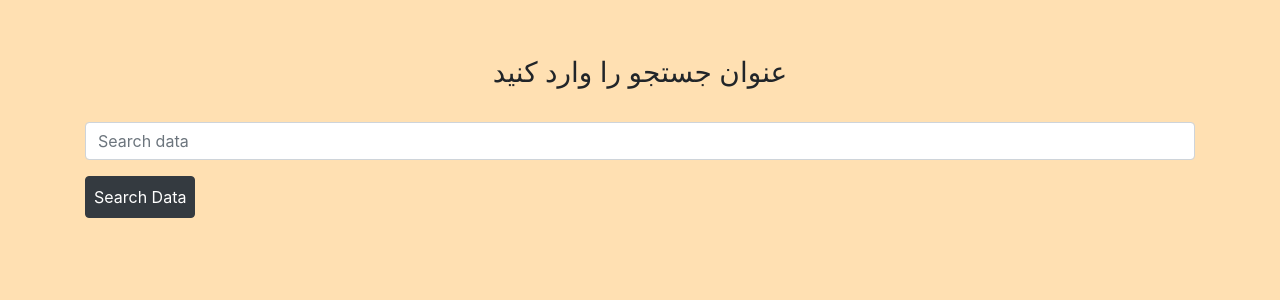
After one commit to Razieh-git-account/project3-register, a PHP site: page /search.php in a window 1280 px wide. The commit adds this page. Shown: the top 300 px of the page. Run offline with PHP 8.4, Linux system fonts and the light colour scheme.

Commit message:
created search item

```diff
--- /dev/null
+++ b/src/search.php
@@ -0,0 +1,24 @@
+<?php
+?>
+<!DOCTYPE html>
+<html lang="en">
+<head>
+    <meta charset="UTF-8">
+    <meta http-equiv="X-UA-Compatible" content="IE=edge">
+    <meta name="viewport" content="width=device-width, initial-scale=1.0">
+    <title>Search</title>
+    <link rel="stylesheet" href="https://maxcdn.bootstrapcdn.com/bootstrap/4.0.0/css/bootstrap.min.css">
+
+</head>
+<body style="background :#ffe0b2;">
+    <div class="container ">
+       <div class="my-5 mt-2">
+            <p class="h3 text-center p-2 mb-4">عنوان جستجو را وارد کنید</p>
+            <form method="post">
+                <input type="text" class="form-control" placeholder="Search data" name="search">
+                <button class="btn btn-dark mt-3 p-2" name="submit">Search Data</button>
+            </form>
+       </div>
+    </div>
+</body>
+</html>
```
Also changed, not shown: src/index.php (+12 -3 lines).
